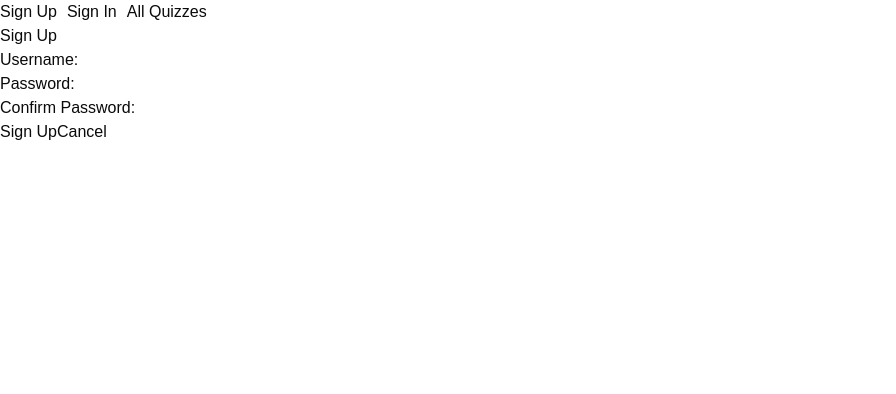
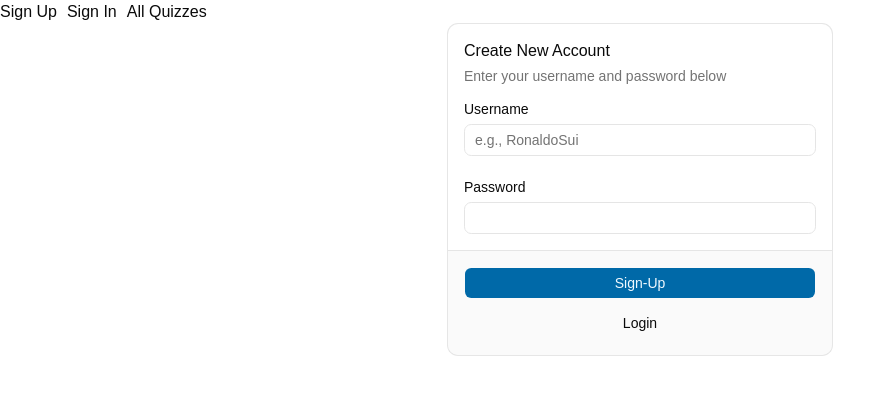
Before and after one commit to AmmarOsamaAli/quizly-frontend, a React (Vite) app: page /sign-up in a window 1280 px wide. Shown: the top 394 px of the page, without its empty margins (0-896 px from the left). Built offline with nearby package versions, Linux system fonts and the light colour scheme; no server answers.

Commit message:
Add css to sign-in and sign-up pages

```diff
--- a/src/pages/SigninPage.jsx
+++ b/src/pages/SigninPage.jsx
@@ -6,6 +6,18 @@ import { useNavigate } from 'react-router';
 import { signIn } from '../services/authService';
 import { useAuth } from '../context/AuthContext';
 
+import { Button } from "@/components/ui/button"
+import {
+  Card,
+  CardAction,
+  CardContent,
+  CardDescription,
+  CardFooter,
+  CardHeader,
+  CardTitle,
+} from "@/components/ui/card"
+import { Input } from "@/components/ui/input"
+import { Label } from "@/components/ui/label"
 
 const SignInForm = ({}) => {
   const {setUser} = useAuth()
@@ -40,13 +52,20 @@ const SignInForm = ({}) => {
   };
 
   return (
-    <main>
-      <h1>Sign In</h1>
-      <p className='error'>{error}</p>
-      <form autoComplete='off' onSubmit={handleSubmit}>
-        <div>
-          <label htmlFor='email'>Username:</label>
-          <input
+    <form className='w-full flex justify-center' onSubmit={handleSubmit}>
+     <Card className="w-full max-w-sm">
+      <CardHeader>
+        <CardTitle>Login to your account</CardTitle>
+        <CardDescription>
+          Enter your username below to login to your account
+        </CardDescription>
+      </CardHeader>
+      <CardContent>
+        <form>
+          <div className="flex flex-col gap-6">
+            <div className="grid gap-2">
+              <Label htmlFor="email">Username</Label>
+              <Input
                 type='text'
                 autoComplete='off'
                 id='username'
@@ -54,26 +73,40 @@ const SignInForm = ({}) => {
                 name='username'
                 onChange={handleChange}
                 required
+                placeholder="e.g., RonaldoSui"
               />
             </div>
-        <div>
-          <label htmlFor='password'>Password:</label>
-          <input
-            type='password'
+            <div className="grid gap-2">
+              <div className="flex items-center">
+                <Label htmlFor="password">Password</Label>
+                <a
+                  href="#"
+                  className="ml-auto inline-block text-sm underline-offset-4 hover:underline"
+                >
+                  Forgot your password?
+                </a>
+              </div>
+              <Input             type='password'
             autoComplete='off'
             id='password'
             value={formData.password}
             name='password'
             onChange={handleChange}
-            required
-          />
+            required />
             </div>
-        <div>
-          <button>Sign In</button>
-          <button onClick={() => navigate('/')}>Cancel</button>
           </div>
         </form>
-    </main>
+      </CardContent>
+      <CardFooter className="flex-col gap-2">
+        <Button type="submit" className="w-full">
+          Login
+        </Button>
+        <Button type="button" variant="ghost" className="w-full" onClick={()=> navigate('/sign-up')}>
+          Sign-Up
+        </Button>
+      </CardFooter>
+    </Card>
+    </form>
   );
 };
 
--- a/src/pages/SignupPage.jsx
+++ b/src/pages/SignupPage.jsx
@@ -1,7 +1,18 @@
 import { useState } from "react";
 import { useNavigate } from "react-router";
 import { signUp } from "../services/authService";
-
+import { Button } from "@/components/ui/button"
+import {
+  Card,
+  CardAction,
+  CardContent,
+  CardDescription,
+  CardFooter,
+  CardHeader,
+  CardTitle,
+} from "@/components/ui/card"
+import { Input } from "@/components/ui/input"
+import { Label } from "@/components/ui/label"
 function Signup() {
   const navigate = useNavigate();
   const [error, setError] = useState("");
@@ -38,49 +49,56 @@ function Signup() {
   };
 
   return (
-    <main>
-      <h1>Sign Up</h1>
-      <p className="error">{error}</p>
-      <form onSubmit={handleSubmit}>
-        <div>
-          <label htmlFor="username">Username:</label>
-          <input
-            type="text"
-            id="username"
-            value={username}
-            name="username"
+    <form className='w-full flex justify-center' onSubmit={handleSubmit}>
+     <Card className="w-full max-w-sm">
+      <CardHeader>
+        <CardTitle>Create New Account</CardTitle>
+        <CardDescription>
+          Enter your username and password below
+        </CardDescription>
+      </CardHeader>
+      <CardContent>
+        <form>
+          <div className="flex flex-col gap-6">
+            <div className="grid gap-2">
+              <Label htmlFor="email">Username</Label>
+              <Input
+                type='text'
+                autoComplete='off'
+                id='username'
+                value={formData.username}
+                name='username'
                 onChange={handleChange}
                 required
+                placeholder="e.g., RonaldoSui"
               />
             </div>
-        <div>
-          <label htmlFor="password">Password:</label>
-          <input
-            type="password"
-            id="password"
-            value={password}
-            name="password"
+            <div className="grid gap-2">
+              <div className="flex items-center">
+                <Label htmlFor="password">Password</Label>
+
+              </div>
+              <Input             type='password'
+            autoComplete='off'
+            id='password'
+            value={formData.password}
+            name='password'
             onChange={handleChange}
-            required
-          />
+            required />
             </div>
-        <div>
-          <label htmlFor="confirm">Confirm Password:</label>
-          <input
-            type="password"
-            id="confirm"
-            value={passwordConf}
-            name="passwordConf"
-            onChange={handleChange}
-            required
-          />
-        </div>
-        <div>
-          <button disabled={isFormInvalid() || submitting}>{submitting ? 'Signing up...' : 'Sign Up'}</button>
-          <button onClick={() => navigate("/")}>Cancel</button>
           </div>
         </form>
-    </main>
+      </CardContent>
+      <CardFooter className="flex-col gap-2">
+        <Button type="submit" className="w-full">
+          Sign-Up
+        </Button>
+        <Button type="button" variant="ghost" className="w-full" onClick={()=> navigate('/sign-in')}>
+          Login
+        </Button>
+      </CardFooter>
+    </Card>
+    </form>
   );
 }
 export default Signup;
```
Lines whose indentation alone changed are shown as unchanged.
